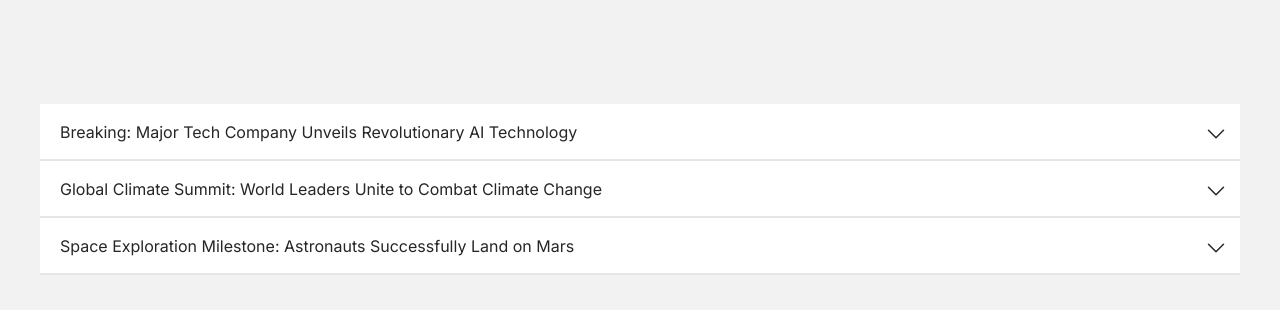
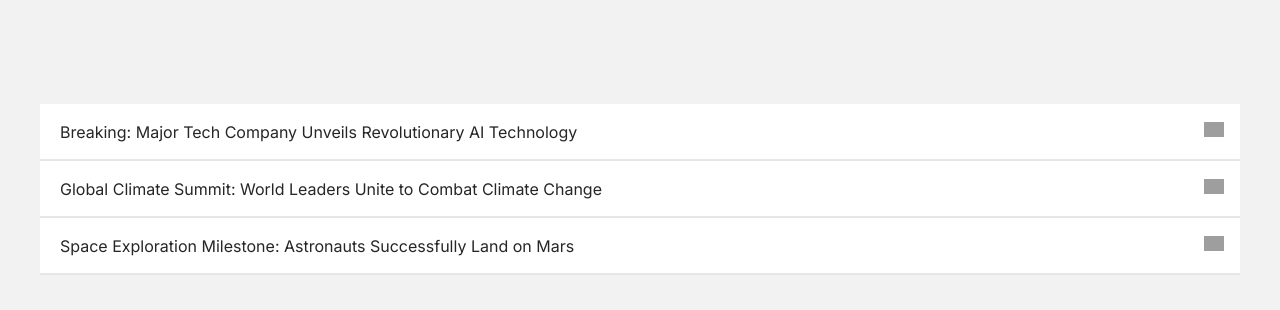
Before and after one commit to nirajsathe80/media_news_site, a Next.js app: page / in a window 1280 px wide. Shown: the part 2720-3030 px from the top of the page. Built offline with nearby package versions, Linux system fonts and the light colour scheme; grey boxes are pictures that could not be loaded.

Commit message:
short trending code type add

```diff
--- a/src/components/short-trending/shortTrending.tsx
+++ b/src/components/short-trending/shortTrending.tsx
@@ -1,58 +1,36 @@
-
 "use client";
 
 import React, { useState } from "react";
+import { accordionData } from "../data";
+import arrowDownSvg from "../../../public/arrow-down.svg";
+import Image from "next/image";
 
 const ShortTrending = () => {
-  const [openAccordion, setOpenAccordion] = useState(null);
-
-  const handleAccordionClick = (index: any) => {
-    if (openAccordion === index) {
-      setOpenAccordion(null);
-    } else {
-      setOpenAccordion(index);
-    }
-  };
-
-  const accordionItems = [
-    {
-      title: "Breaking: Major Tech Company Unveils Revolutionary AI Technology",
-      content:
-        "In a groundbreaking announcement, a leading tech company revealed its latest AI technology that promises to reshape industries. Experts believe this innovation will pave the way for a new era in artificial intelligence, transforming how businesses operate and revolutionizing everyday life.",
-    },
-    {
-      title:
-        "Global Climate Summit: World Leaders Unite to Combat Climate Change",
-      content:
-        "Leaders from around the world gathered at the Global Climate Summit to address the pressing issue of climate change. Committing to ambitious goals, nations pledged to reduce carbon emissions, invest in renewable energy, and implement sustainable practices. The summit marks a significant step toward a greener and more sustainable future.",
-    },
-    {
-      title:
-        "Space Exploration Milestone: Astronauts Successfully Land on Mars",
-      content:
-        "In an historic achievement, astronauts landed safely on Mars after a months-long journey. This monumental feat opens new horizons for humanity's exploration of space, offering valuable insights into the Martian terrain and potential for future colonization. Scientists and space enthusiasts worldwide celebrate this remarkable accomplishment.",
-    },
-  ];
+  const [openAccordion, setOpenAccordion] = useState<number | null>(null);
 
   return (
     <div id="accordionFlushExample" className="mx-10">
-      {accordionItems.map((item, index) => (
+      {accordionData.map((item, index) => {
+        const isAccordionOpen = index === openAccordion;
+        return (
           <div
-          className={`rounded-none border ${
-            openAccordion === index
+            className={` border ${
+              isAccordionOpen
                 ? "border-b-0"
                 : "border-l-0 border-r-0 border-t-0"
-          } border-neutral-200 bg-white dark:border-neutral-600 dark:bg-neutral-800`}
+            } border-neutral-200 bg-white`}
             key={index}
           >
             <h2 className="mb-0" id={`flush-heading${index}`}>
               <button
-              className="group relative flex w-full items-center rounded-none border-0 bg-white px-5 py-4 text-left text-base text-neutral-800 transition [overflow-anchor:none] hover:z-[2] focus:z-[3] focus:outline-none dark:bg-neutral-800 dark:text-white [&:not([data-te-collapse-collapsed])]:bg-white [&:not([data-te-collapse-collapsed])]:text-primary [&:not([data-te-collapse-collapsed])]:[box-shadow:inset_0_-1px_0_rgba(229,231,235)] dark:[&:not([data-te-collapse-collapsed])]:bg-neutral-800 dark:[&:not([data-te-collapse-collapsed])]:text-primary-400 dark:[&:not([data-te-collapse-collapsed])]:[box-shadow:inset_0_-1px_0_rgba(75,85,99)]"
+                className="relative flex w-full items-center rounded-none border-0 bg-white px-5 py-4 text-left text-base text-neutral-800 transition [overflow-anchor:none] hover:z-[2] focus:z-[3] focus:outline-none   [&:not([data-te-collapse-collapsed])]:bg-white [&:not([data-te-collapse-collapsed])]:text-primary [&:not([data-te-collapse-collapsed])]:[box-shadow:inset_0_-1px_0_rgba(229,231,235)]"
                 type="button"
                 data-te-collapse-init
                 data-te-target={`#flush-collapse${index}`}
-              aria-expanded={openAccordion === index ? "true" : "false"}
-              onClick={() => handleAccordionClick(index)}
+                aria-expanded={isAccordionOpen ? "true" : "false"}
+                onClick={() =>
+                  setOpenAccordion((prev) => (prev === index ? null : index))
+                }
               >
                 {item.title}
                 <span
@@ -60,37 +38,28 @@ const ShortTrending = () => {
                     openAccordion === index
                       ? "rotate-[-180deg] fill-[#212529]"
                       : ""
-                } transition-transform duration-200 ease-in-out group-[[data-te-collapse-collapsed]]:mr-0 group-[[data-te-collapse-collapsed]]:rotate-0 group-[[data-te-collapse-collapsed]]:fill-[#212529] motion-reduce:transition-none dark:fill-blue-300 dark:group-[[data-te-collapse-collapsed]]:fill-white`}
+                  } transition-transform duration-200 ease-in-out group-[[data-te-collapse-collapsed]]:mr-0 group-[[data-te-collapse-collapsed]]:rotate-0 group-[[data-te-collapse-collapsed]]:fill-[#212529] motion-reduce:transition-none`}
                 >
-                <svg
-                  xmlns="http://www.w3.org/2000/svg"
-                  fill="none"
-                  viewBox="0 0 24 24"
-                  strokeWidth="1.5"
-                  stroke="currentColor"
-                  className="h-6 w-6"
-                >
-                  <path
-                    strokeLinecap="round"
-                    strokeLinejoin="round"
-                    d="M19.5 8.25l-7.5 7.5-7.5-7.5"
+                  <Image
+                    src={arrowDownSvg}
+                    alt="arrow-down"
+                    height={20}
+                    width={20}
                   />
-                </svg>
                 </span>
               </button>
             </h2>
             <div
               id={`flush-collapse${index}`}
-            className={`!visible ${
-              openAccordion === index ? "" : "hidden"
-            } border-0`}
+              className={`!visible ${isAccordionOpen ? "" : "hidden"} border-0`}
               data-te-collapse-item
               aria-labelledby={`flush-heading${index}`}
             >
               <div className="px-5 py-4">{item.content}</div>
             </div>
           </div>
-      ))}
+        );
+      })}
     </div>
   );
 };
```
Lines whose indentation alone changed are shown as unchanged.
